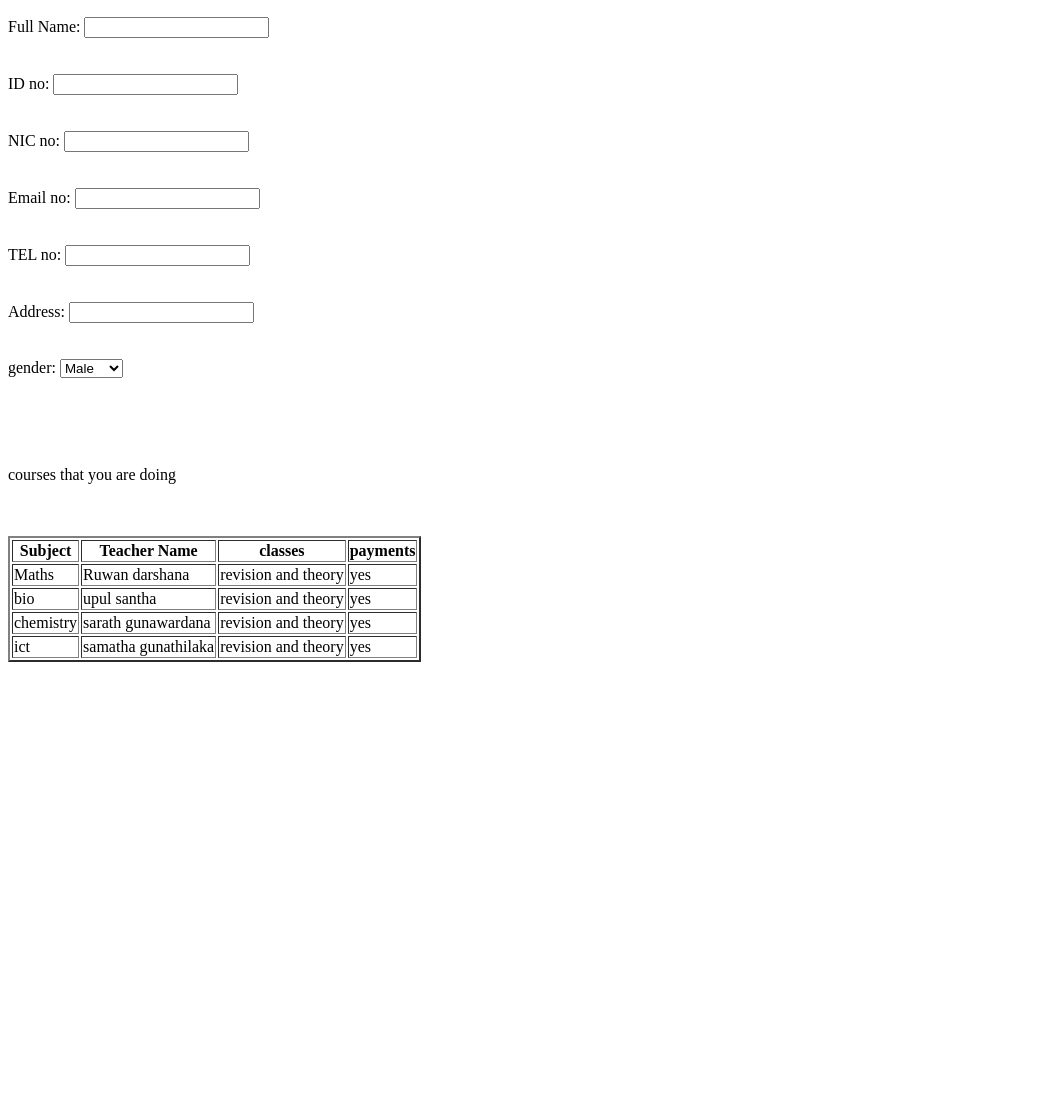
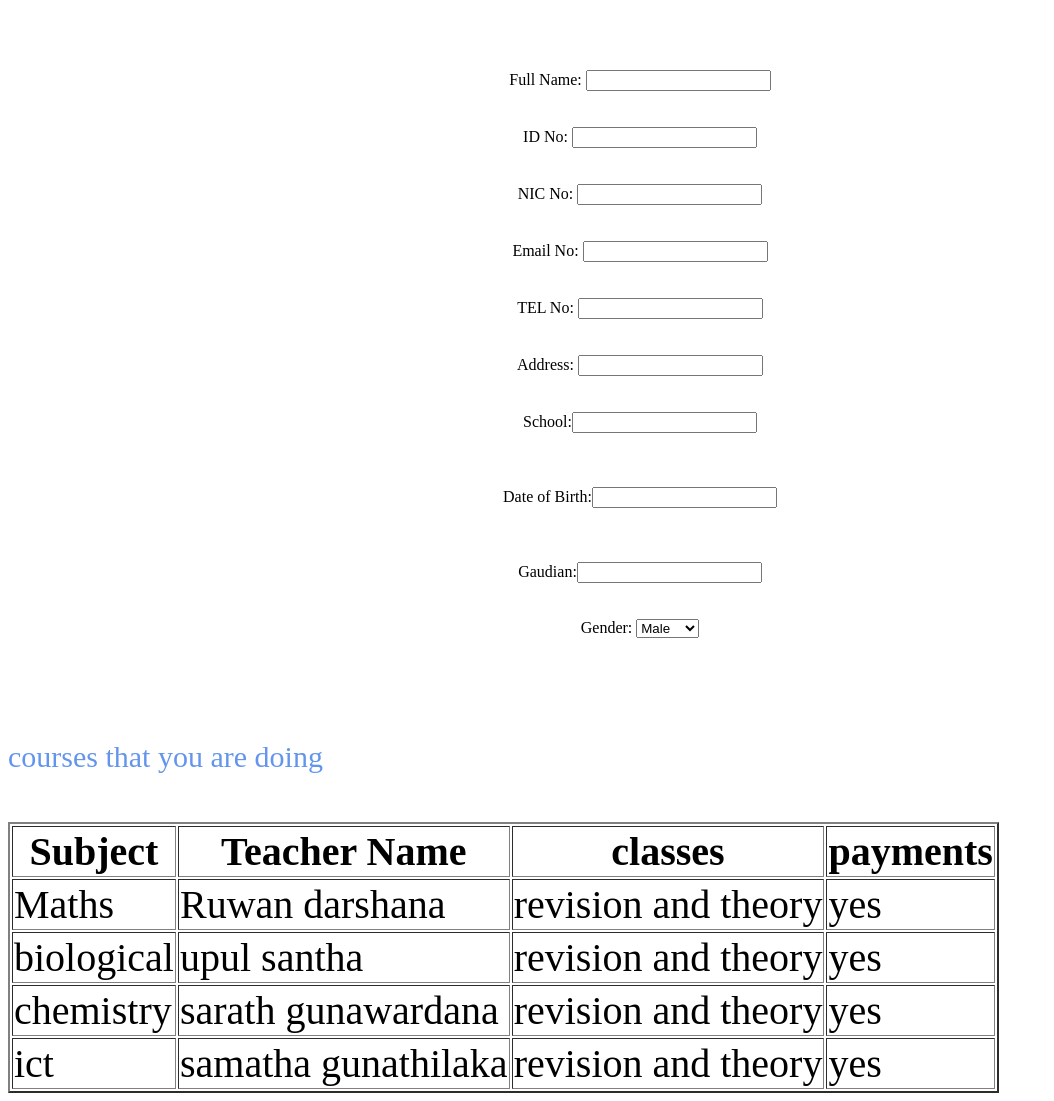
Before and after one commit to LosathiKK/WebProject, a PHP site: page /index.html in a window 1280 px wide. Shown: the part 518-1619 px from the top of the page, without its empty margins (0-1054 px from the left). Before the commit the page ends 1180 px from the top, so only its background shows below. Run offline with PHP 8.4, Linux system fonts and the light colour scheme.

Commit message:
profile 4

```diff
--- a/index.css
+++ b/index.css
@@ -1,6 +1,6 @@
 h1{
    font-family:'Times New Roman';
-   font: size 30px;;
+   font-size:30px;
    color: aquamarine;
    text-align:center;
 
@@ -22,3 +22,27 @@ img{
 
 
 }
+
+form{
+   text-align:center;
+
+
+
+}
+p{
+   font-family:'Bradley hand ITC';
+   font-size:30px;
+   color:cornflowerblue;
+   text-align:left;
+
+}
+
+table{
+   font-size:40px;
+   font-family: 'Times New Roman';
+   color:black;
+
+
+
+
+}
--- a/index.html
+++ b/index.html
@@ -2,7 +2,7 @@
 <html>
  <head>
      <link rel="stylesheet" type="text/css" href="index.css"/>
-     <h1>AlLzearn Educational Institute</h1>
+     <h1>AlLearn Educational Institute</h1>
      <h2>For Better Future</h2>
 
 
@@ -17,33 +17,39 @@
     <br>
 
  </p>
+
  <form action="/action_page.php">
    Full Name: <input type="text" name="Name"><br><br><br>
-   ID no: <input type="text" name="ID no"><br><br><br>
-   NIC no: <input type="text" name="NIC no"><br><br><br>
-   Email no: <input type="text" name="Email"><br><br><br>
-   TEL no: <input type="text" name="TEL no"><br><br><br>
+   ID No: <input type="text" name="ID no"><br><br><br>
+   NIC No: <input type="text" name="NIC no"><br><br><br>
+   Email No: <input type="text" name="Email"><br><br><br>
+   TEL No: <input type="text" name="TEL no"><br><br><br>
    Address: <input type="text" name="Address"><br><br><br>
-   gender:
+   School:<input type="text" name="School"><br><br><br><br>
+   Date of Birth:<input type="text" name="Date of birth"><br><br><br><br>
+   Gaudian:<input type="text" name="Gaudian"><br><br><br>
+   Gender:
 
  <select><option value="Male">Male</option>
   <option value="Female">female</option>
   <option value="Other">other</option>
 </select>
+
 </form>
+
  <br>
  <br>
  <br>
  <br>
  <p>courses that you are doing</p>
  <br>
- <br>
+
  <table border="2">
  <tr><th>Subject</th><th>Teacher Name</th><th>classes</th><th>payments</th></tr>
- <tr><td>Maths</td><td>Ruwan darshana</td><td>revision and theory</td><td>yes</td></tr>
- <tr><td>bio</td><td>upul santha</td><td>revision and theory</td><td>yes</td></tr>
- <tr><td>chemistry</td><td>sarath gunawardana</td><td>revision and theory</td><td>yes</td></tr>
- <tr><td>ict</td><td>samatha gunathilaka</td><td>revision and theory</td><td>yes</td></tr>
+ <tr><td>Maths</td><td>Ruwan darshana</td><td>revision and theory</td><td> yes</td></tr>
+ <tr><td>biological</td><td>upul santha</td><td>revision and theory</td><td> yes</td></tr>
+ <tr><td>chemistry</td><td>sarath gunawardana</td><td>revision and theory</td><td> yes</td></tr>
+ <tr><td>ict</td><td>samatha gunathilaka</td><td>revision and theory</td><td> yes</td></tr>
  </table>
 
 
```
